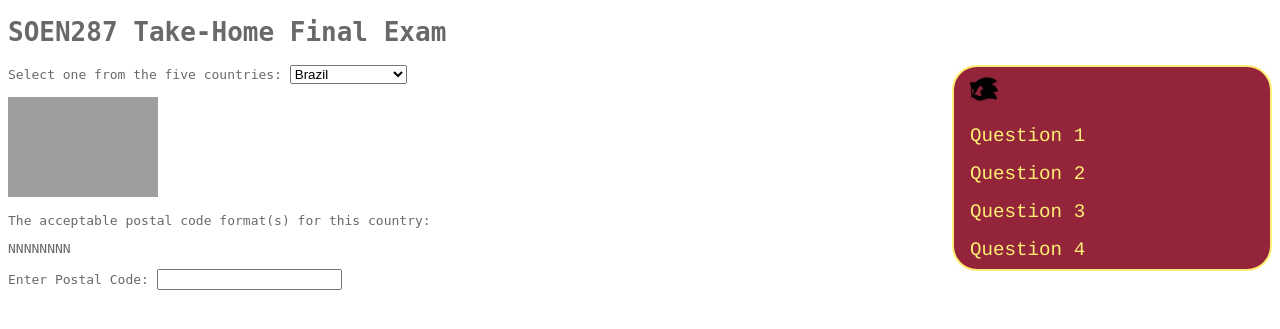
After one commit to somxr/SOEN_FINAL, a Flask app: page /codes in a window 1280 px wide. The commit adds this page. Shown: the top 329 px of the page. Run offline with Flask 2, Linux system fonts and the light colour scheme; grey boxes are pictures that could not be loaded.

Commit message:
Final Commit

```diff
--- a/app.py
+++ b/app.py
@@ -93,7 +93,9 @@ def survey():
 
 # TODO: Question 4: JavaScript and regular expressions
 # Write your postal codes endpoint starting on the next line
-
+@app.route('/codes')
+def codes():
+    return render_template('codes.html')
 # end of your postal codes endpoint
 
 
--- a/data/info.csv
+++ b/data/info.csv
@@ -1 +1 @@
-aasdss@sdfs.com,#000000,d
+somar.jaafar19@gmail.com,#4bcf3d,d
--- /dev/null
+++ b/static/codes.js
@@ -0,0 +1,58 @@
+const links = {
+    "Brazil": "https://www.google.ca/maps/place/Brazil/@-13.6561589,-69.7309264,4z/data=!3m1!4b1!4m5!3m4!1s0x9c59c7ebcc28cf:0x295a1506f2293e63!8m2!3d-14.235004!4d-51.92528",
+    "China": "https://www.google.ca/maps/place/China/@34.4453421,86.0120883,4z/data=!3m1!4b1!4m5!3m4!1s0x31508e64e5c642c1:0x951daa7c349f366f!8m2!3d35.86166!4d104.195397",
+    "Canada": "https://www.google.ca/maps/place/Canada/@50.8469872,-130.2334674,3z/data=!3m1!4b1!4m5!3m4!1s0x4b0d03d337cc6ad9:0x9968b72aa2438fa5!8m2!3d56.130366!4d-106.346771",
+    "Thailand": "https://www.google.ca/maps/place/Thailand/@12.9036593,92.4368173,5z/data=!3m1!4b1!4m5!3m4!1s0x304d8df747424db1:0x9ed72c880757e802!8m2!3d15.870032!4d100.992541",
+    "UK": "https://www.google.ca/maps/place/United+Kingdom/@54.2308315,-13.4380293,5z/data=!3m1!4b1!4m5!3m4!1s0x25a3b1142c791a9:0xc4f8a0433288257a!8m2!3d55.378051!4d-3.435973"
+};
+
+const flags = {
+    "Brazil": "https://img.theculturetrip.com/768x432/wp-content/uploads/2017/06/brazili-flaf.png",
+    "China": "https://cdn.britannica.com/90/7490-004-415899A0/Flag-China.jpg",
+    "Canada": "https://upload.wikimedia.org/wikipedia/commons/d/d9/Flag_of_Canada_%28Pantone%29.svg",
+    "Thailand": "https://upload.wikimedia.org/wikipedia/commons/a/a9/Flag_of_Thailand.svg",
+    "UK": "https://upload.wikimedia.org/wikipedia/en/thumb/a/ae/Flag_of_the_United_Kingdom.svg/1200px-Flag_of_the_United_Kingdom.svg.png"
+};
+
+const formats = {
+    "Brazil": "NNNNNNNN",
+    "China": "NNNNNN",
+    "Canada": "ANA NAN",
+    "Thailand": "NNNNN",
+    "UK": "AANNAA / AANANAA / AANNNAA / ANNAA / ANANAA / ANNNAA"
+};
+
+const regexp = {
+    "Brazil": /^\d{8}$/,
+    "China": /^\d{6}$/,
+    "Canada": /^[A-Za-z]\d[A-Za-z] \d[A-Za-z]\d$/,
+    "Thailand": /^\d{5}$/,
+    "UK": /(^[A-Za-z]{2}\d{2}[A-Za-z]{2}$)|(^[A-Za-z]{2}\d[A-Za-z]\d[A-Za-z]{2}$)|(^[A-Za-z]{2}\d{3}[A-Za-z]{2}$)|(^[A-Za-z]\d{2}[A-Za-z]{2}$)|(^[A-Za-z]\d[A-Za-z]\d[A-Za-z]{2}$)|(^[A-Za-z]\d{3}[A-Za-z]{2}$)/
+};
+
+function updateCountry() {
+            selectElement = document.querySelector('#select1');
+            country = selectElement.options[selectElement.selectedIndex].value;
+            document.getElementById("image").src = flags[country];
+            document.getElementById("link").href = links[country];
+            document.getElementById("postal").innerHTML = formats[country];
+            validate_code();
+}
+
+function validate_code() {
+    country = selectElement.options[selectElement.selectedIndex].value;
+    const code_re
+       = regexp[country];
+     const code_input = document.getElementById("code");
+
+     code_input.value = code_input.value.trim();
+
+     if (code_re.test(code_input.value)) {
+        code_input.className = "";
+    } else {
+        code_input.className = "error";
+        // phone_input.classList.add("error");
+        code_input.className += " error_big";
+        // phone_input.classList.add("error_big");
+    }
+};
--- a/static/exam.css
+++ b/static/exam.css
@@ -53,3 +53,14 @@ em {
 strong {
   color: black;
 }
+
+.error {
+            background-color: yellow;
+            color: red;
+            border-style: groove;
+            border-color: red;
+}
+
+.error_big {
+    font-size: xx-large;
+}
--- a/static/exam2.css
+++ /dev/null
@@ -1,3 +0,0 @@
-body {
-    background-color: green;
-}
--- a/static/exam3.css
+++ /dev/null
@@ -1,3 +0,0 @@
-body {
-    background-color: aquamarine;
-}
--- /dev/null
+++ b/templates/codes.html
@@ -0,0 +1,27 @@
+{% extends 'exam.html' %}
+
+{% block title %}Code{% endblock %}
+
+{% block head %}<script src="/static/codes.js"></script>{% endblock %}
+
+{% block content %}
+    <p>
+            Select one from the five countries:
+            <select id="select1" onchange="updateCountry()">
+                <option value="Brazil">Brazil</option>
+                <option value="Canada">Canada</option>
+                <option value="China">China</option>
+                <option value="Thailand">Thailand</option>
+                <option value="UK">United Kingdom</option>
+            </select>
+    </p>
+
+    <a href="https://www.google.ca/maps/place/Brazil/@-13.6561589,-69.7309264,4z/data=!3m1!4b1!4m5!3m4!1s0x9c59c7ebcc28cf:0x295a1506f2293e63!8m2!3d-14.235004!4d-51.92528" id="link"><img src="https://img.theculturetrip.com/768x432/wp-content/uploads/2017/06/brazili-flaf.png" id="image" height="100" width="150"></a>
+
+    <p>The acceptable postal code format(s) for this country:</p>
+    <p id="postal">NNNNNNNN</p>
+
+    <p>Enter Postal Code: <input type="text" id="code" name="Postal Code" onblur="validate_code()"></p>
+
+
+{% endblock %}
--- a/templates/exam.html
+++ b/templates/exam.html
@@ -48,7 +48,5 @@
     {% endblock %}
 </div>
 
-
-
 </body>
 </html>
```
Also changed, not shown: README.md.
